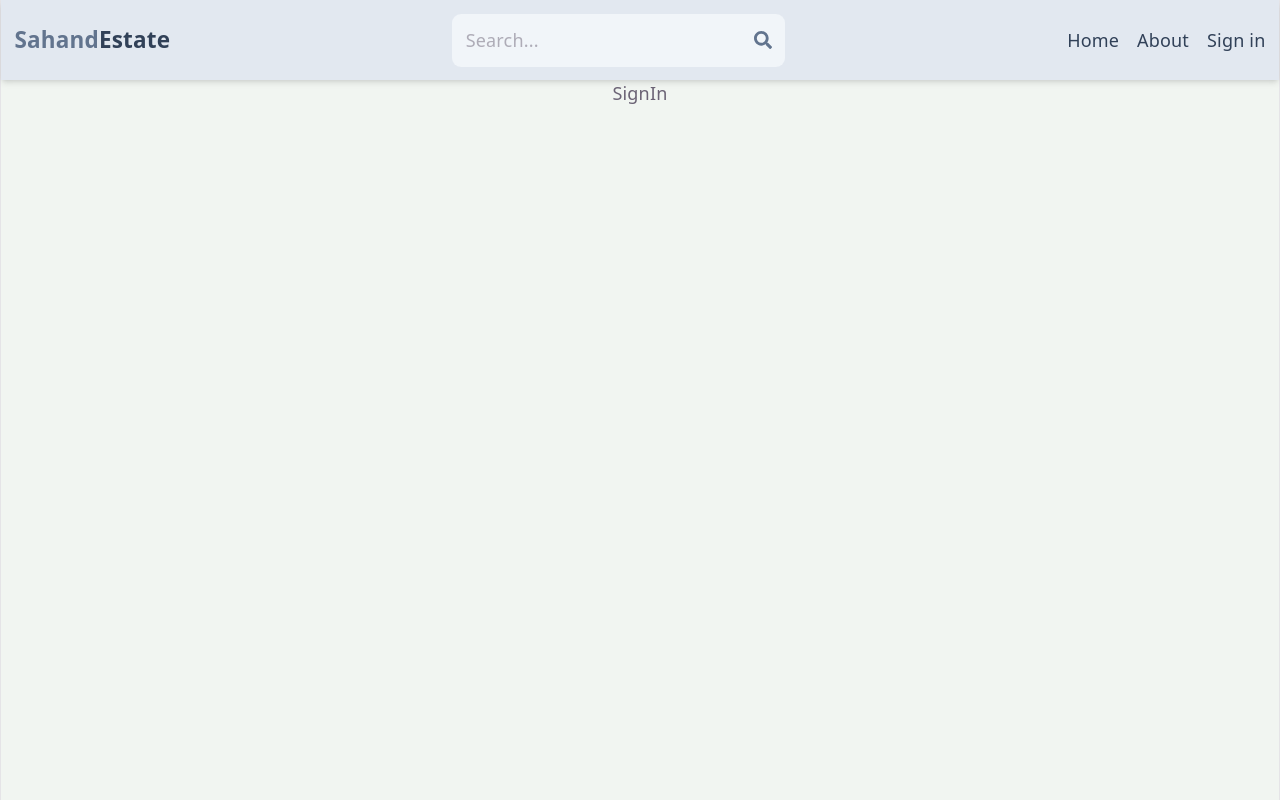
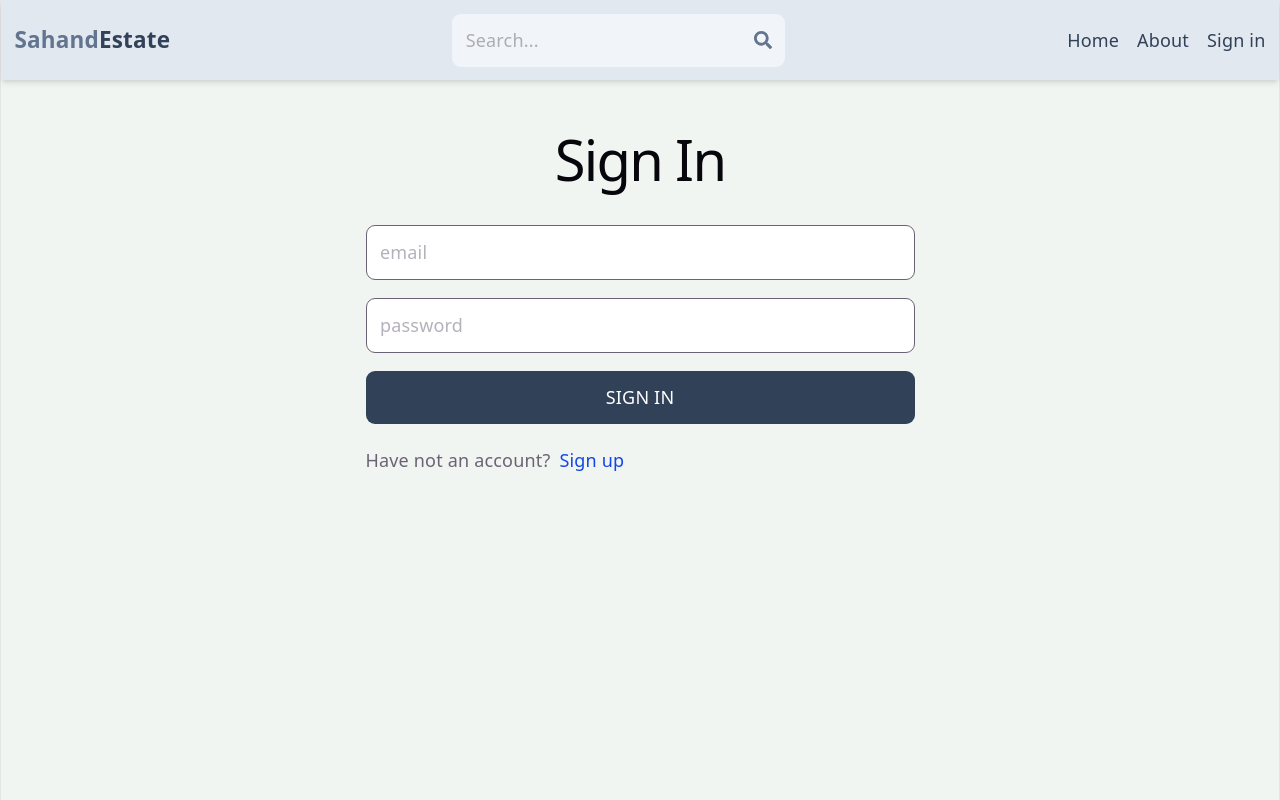
Before and after one commit to mikleugera/mern-estate, a React (Vite) app: page /sign-in in a window 1280 px wide. Built offline with nearby package versions, Linux system fonts and the light colour scheme.

Commit message:
complete sign in page

```diff
--- a/src/pages/SignIn.jsx
+++ b/src/pages/SignIn.jsx
@@ -1,6 +1,65 @@
+import { useState } from "react"
+import { Link, useNavigate} from "react-router-dom"
 
 export const SignIn = () => {
+  const[formData, setFormData] = useState({});
+  const[error, setError] = useState(null);
+  const[loading, setLoading] = useState(false);
+  const navigate = useNavigate()
+
+  const handleChange = (e) => {
+    setFormData({
+      ...formData,
+      [e.target.id]: e.target.value
+    })
+  }
+
+  const handleSubmit = async(e) => {
+    e.preventDefault()
+    try {
+      setLoading(true)
+      const res = await fetch('/api/auth/signin', {
+        method: 'POST',
+        headers: {
+          'Content-Type': 'application/json'
+        },
+        body: JSON.stringify(formData)
+      });
+
+      const data = await res.json();
+      if(data.success === false) {
+        setError(data.message)
+        setLoading(false)
+        return
+      }
+
+      setLoading(false)
+      setError(null)
+      navigate('/')
+    } catch (error) {
+      setLoading(false);
+      setError(error.message);
+    }
+  }
+
   return (
-    <div>SignIn</div>
+    <div className="p-3 w-lg mx-auto">
+      <h1 className="text-3xl text-center font-semibold my-7">Sign In</h1>
+      <form onSubmit={handleSubmit} className="flex flex-col gap-4">
+        <input type="email" placeholder="email" className="border p-3 rounded-lg bg-white"
+                id="email" onChange={handleChange}/>
+        <input type="password" placeholder="password" className="border p-3 rounded-lg bg-white"
+                id="password" onChange={handleChange}/>
+        <button className="bg-slate-700 text-white p-3 rounded-lg uppercase
+                  hover:opacity-95 disabled:opacity-80 cursor-pointer" disabled={loading}>{loading ? 'Loading...' : 'Sign in'}</button>
+      </form>
+      <div className="flex gap-2 mt-5">
+        <p>Have not an account?</p>
+        <Link to={'/sign-up'}>
+          <span className="text-blue-700">Sign up</span>
+        </Link>
+      </div>
+      {error && <p className="text-red-500 mt-5">{error}</p>}
+    </div>
   )
 }
--- a/src/pages/SignUp.jsx
+++ b/src/pages/SignUp.jsx
@@ -40,9 +40,6 @@ export const SignUp = () => {
       setLoading(false);
       setError(error.message);
     }
-
-
-
   }
 
   return (
```
